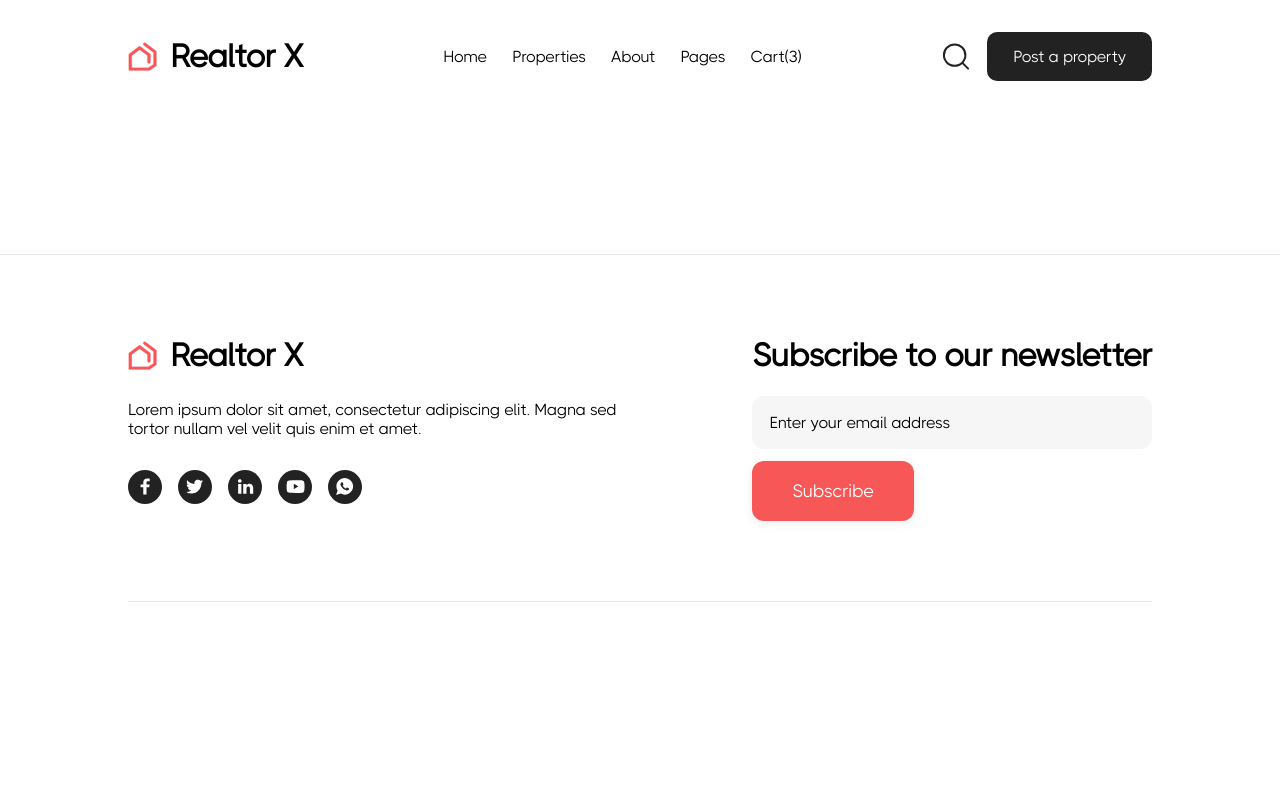
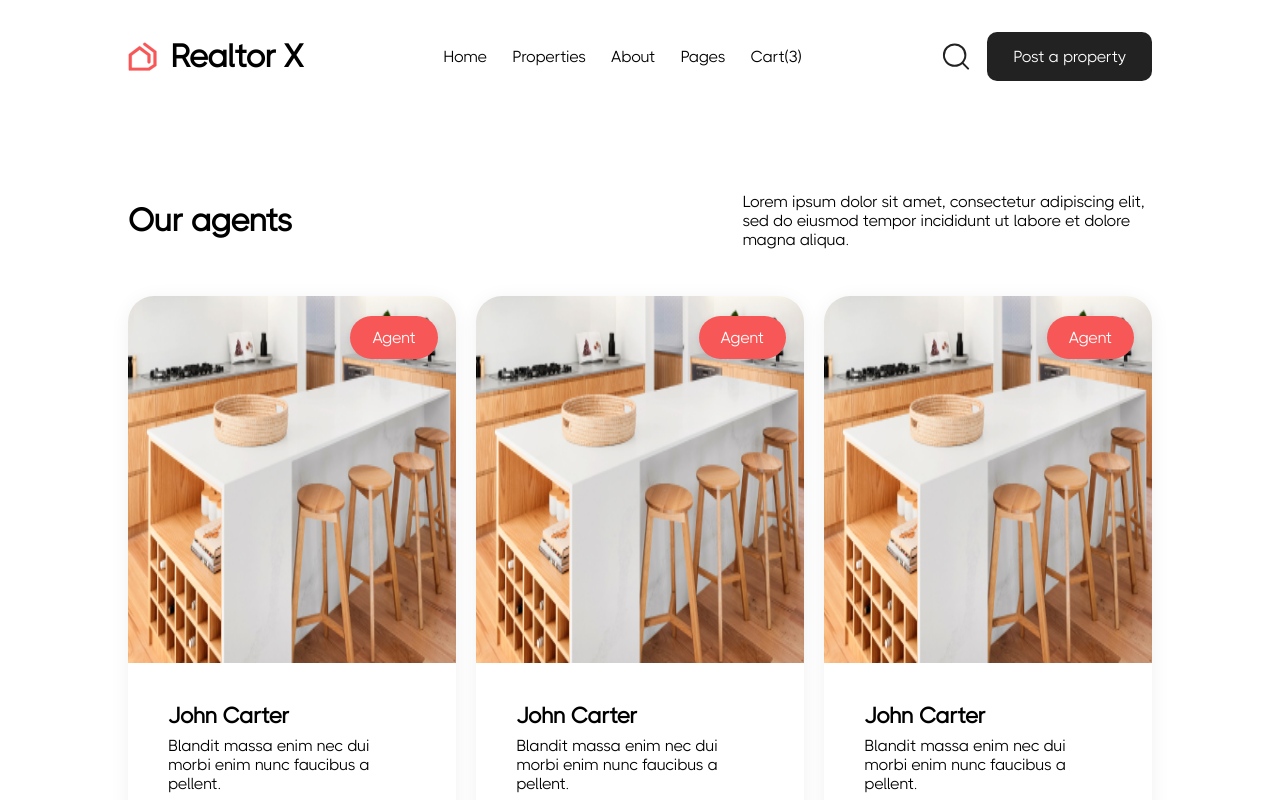
Before and after one commit to ikmean/WH-UI, a React (Create React App) app: page /agents in a window 1280 px wide. Shown: the top 800 px of the page. Built offline with nearby package versions, Linux system fonts and the light colour scheme.

Commit message:
add: agents page

```diff
--- a/src/App.jsx
+++ b/src/App.jsx
@@ -1,11 +1,12 @@
 import React from "react";
 import { BrowserRouter as Router, Routes, Route } from "react-router-dom";
+import Header from "./components/header/Header";
+import Footer from "./components/footer/Footer";
 import About from "./pages/about/About";
 import Home from "./pages/home/Home";
 import Properties from "./pages/properties/Properties";
 import PropertiesInner from "./pages/properties/PropertiesInner";
-import Header from "./components/header/Header";
-import Footer from "./components/footer/Footer";
+import Agents from './pages/agents/Agents'
 
 export default function App() {
   return (
@@ -16,6 +17,7 @@ export default function App() {
           <Route path="/properties" element={<Properties />}/>
           <Route path='/properties/:id' element={<PropertiesInner />} />
           <Route path="/about" element={<About />} />
+          <Route path="/agents" element={<Agents />} />
         </Routes>
         <Footer />
     </Router>
--- /dev/null
+++ b/src/pages/agents/Agents.tsx
@@ -0,0 +1,24 @@
+import React from "react"
+import AgentBox from "../../components/agents/AgentBox"
+import { Header } from "./AgentsStyles"
+
+function Agents() {
+  return (
+    <div className="container">
+      <Header className="flex space-between center">
+        <h1>Our agents</h1>
+        <p>
+          Lorem ipsum dolor sit amet, consectetur adipiscing elit, sed do
+          eiusmod tempor incididunt ut labore et dolore magna aliqua.
+        </p>
+      </Header>
+      <div className="flex space-between">
+        <AgentBox />
+        <AgentBox />
+        <AgentBox />
+      </div>
+    </div>
+  )
+}
+
+export default Agents
--- /dev/null
+++ b/src/pages/agents/AgentsStyles.tsx
@@ -0,0 +1,10 @@
+import styled from "styled-components"
+// import { colors } from "../../lib/colors"
+
+export const Header = styled.div`
+  margin-bottom: 47px;
+  margin-top: 78px;
+  p {
+    width: 40%;
+  }
+`
```
